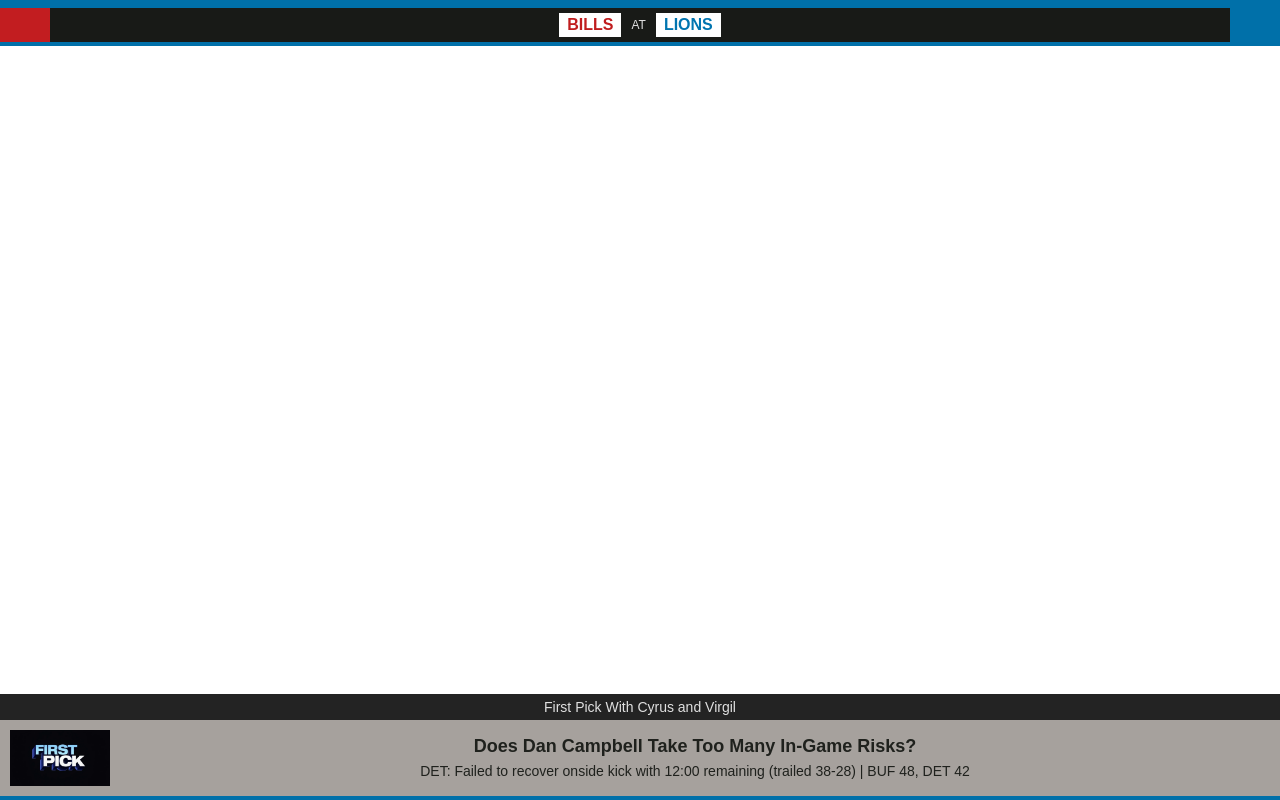
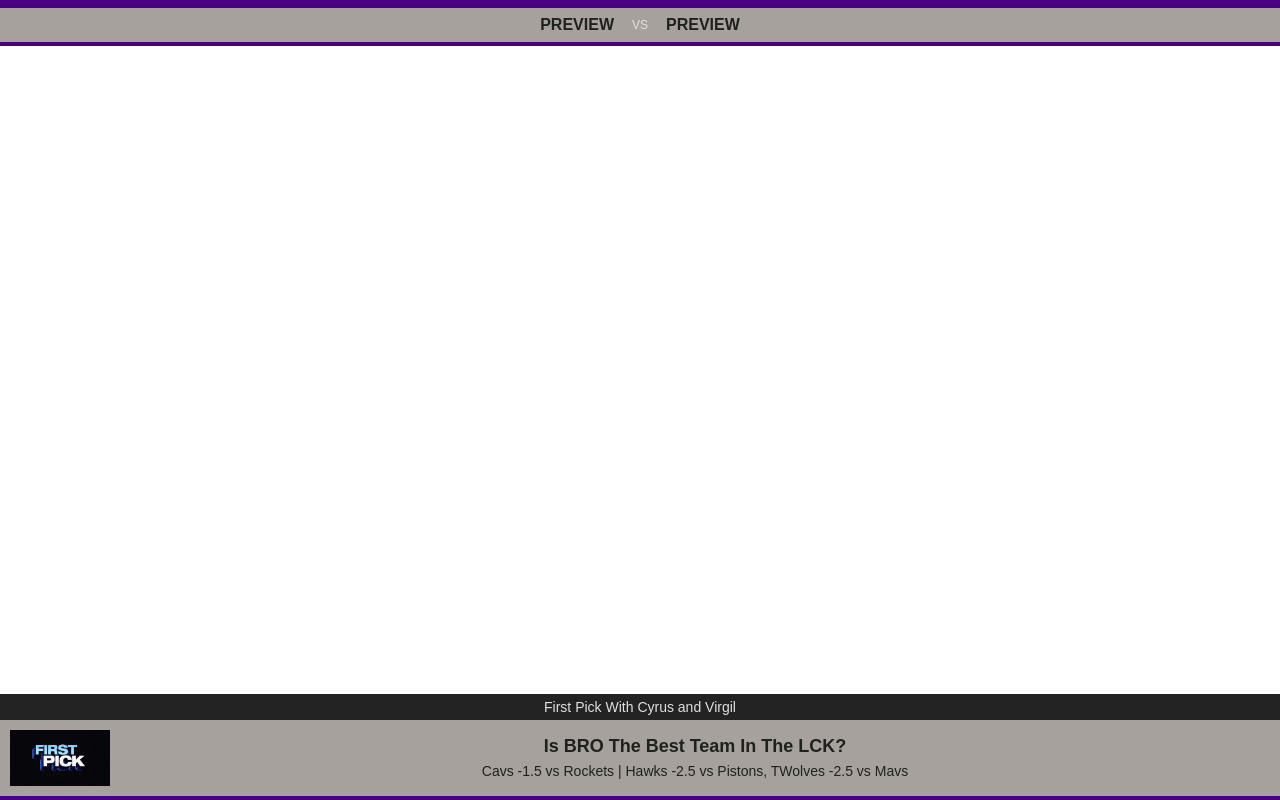
Before and after one commit to GodHog/supreme-journey, a plain HTML site: page index.html in a window 1280 px wide. Drawn offline with Linux system fonts and the light colour scheme.

Commit message:
Update index.html

```diff
--- a/index.html
+++ b/index.html
@@ -3,6 +3,21 @@
 <head>
     <meta charset="UTF-8" />
     <meta name="viewport" content="width=device-width, initial-scale=1.0"/>
+    <!-- EDITABLE CONFIGURATION - Edit these values to update the page -->
+    <script>
+        const pageConfig = {
+            topBanner: {
+                team1: "PREVIEW",
+                middleText: "VS",
+                team2: "PREVIEW"
+            },
+            bottomBanner: {
+                showTitle: "First Pick With Cyrus and Virgil",
+                mainQuestion: "Is BRO The Best Team In The LCK?",
+                subtitle: "Cavs -1.5 vs Rockets | Hawks -2.5 vs Pistons, TWolves -2.5 vs Mavs "
+            }
+        };
+    </script>
     <style>
         html, body {
             margin: 0;
@@ -21,48 +36,26 @@
             background-color: transparent;
         }
 
-    /* Top Blue Strips (accents) */
         .top-blue-strip {
             width: 100%;
             height: 8px;
-        background-color: #0070A9;
+            background-color: #4B0082;
             flex-shrink: 0;
         }
         .top-small-blue-strip {
             width: 100%;
             height: 4px;
-        background-color: #0070A9;
+            background-color: #4B0082;
             flex-shrink: 0;
         }
 
-    /* Top Banner Area */
         .top-banner-wrapper {
             width: 100%;
-        background-color: #181A17;
+            background-color: #A6A19D;
             text-align: center;
             padding: 5px 0;
             flex-shrink: 0;
             position: relative;
-    }
-
-    /* Accent bars on left and right */
-    .top-banner-wrapper::before,
-    .top-banner-wrapper::after {
-        content: "";
-        position: absolute;
-        top: 0;
-        bottom: 0;
-        width: 50px;
-    }
-
-    .top-banner-wrapper::before {
-        left: 0;
-        background-color: #C21D20;
-    }
-
-    .top-banner-wrapper::after {
-        right: 0;
-        background-color: #0070A9;
         }
 
         .team-container {
@@ -76,18 +69,11 @@
 
         .team-name {
             display: inline-block;
-        background-color: #fff;
             padding: 3px 8px;
             font-size: 16px;
             font-weight: bold;
-        color: #000;
+            color: #1F211D;
             white-space: nowrap;
-    }
-    .team-bills {
-        color: #C01D1E;
-    }
-    .team-lions {
-        color: #0175B0;
         }
 
         .at-text {
@@ -96,13 +82,11 @@
             font-weight: normal;
         }
 
-    /* Middle flexible area */
         .middle-flex {
             flex: 1;
             background-color: transparent;
         }
 
-    /* Bottom Section */
         .bottom-black-bar {
             width: 100%;
             background-color: #232323;
@@ -156,7 +140,7 @@
         .bottom-blue-strip {
             width: 100%;
             height: 4px;
-        background-color: #0070A9;
+            background-color: #4B0082;
             flex-shrink: 0;
         }
     </style>
@@ -167,9 +151,9 @@
     <div class="top-blue-strip"></div>
     <div class="top-banner-wrapper">
         <div class="team-container">
-            <span class="team-name team-bills">BILLS</span>
-            <span class="at-text">AT</span>
-            <span class="team-name team-lions">LIONS</span>
+            <span class="team-name" id="team1"></span>
+            <span class="at-text" id="middleText"></span>
+            <span class="team-name" id="team2"></span>
         </div>
     </div>
     <div class="top-small-blue-strip"></div>
@@ -179,16 +163,31 @@
 
     <!-- BOTTOM SECTION -->
     <div class="bottom-black-bar">
-        <span>First Pick With Cyrus and Virgil</span>
+        <span id="showTitle"></span>
     </div>
     <div class="bottom-container">
         <img class="bottom-logo" src="Logo_PNG.png" alt="Logo" />
         <div class="bottom-text-container">
-            <h1 class="main-question">Does Dan Campbell Take Too Many In-Game Risks?</h1>
-            <p class="subtext">DET: Failed to recover onside kick with 12:00 remaining (trailed 38-28) | BUF 48, DET 42</p>
+            <h1 class="main-question" id="mainQuestion"></h1>
+            <p class="subtext" id="subtitle"></p>
         </div>
     </div>
     <div class="bottom-blue-strip"></div>
 </div>
+
+<script>
+// Apply the configuration
+document.addEventListener('DOMContentLoaded', function() {
+    // Update top banner
+    document.getElementById('team1').textContent = pageConfig.topBanner.team1;
+    document.getElementById('middleText').textContent = pageConfig.topBanner.middleText;
+    document.getElementById('team2').textContent = pageConfig.topBanner.team2;
+
+    // Update bottom section
+    document.getElementById('showTitle').textContent = pageConfig.bottomBanner.showTitle;
+    document.getElementById('mainQuestion').textContent = pageConfig.bottomBanner.mainQuestion;
+    document.getElementById('subtitle').textContent = pageConfig.bottomBanner.subtitle;
+});
+</script>
 </body>
 </html>
```
Lines whose indentation alone changed are shown as unchanged.
